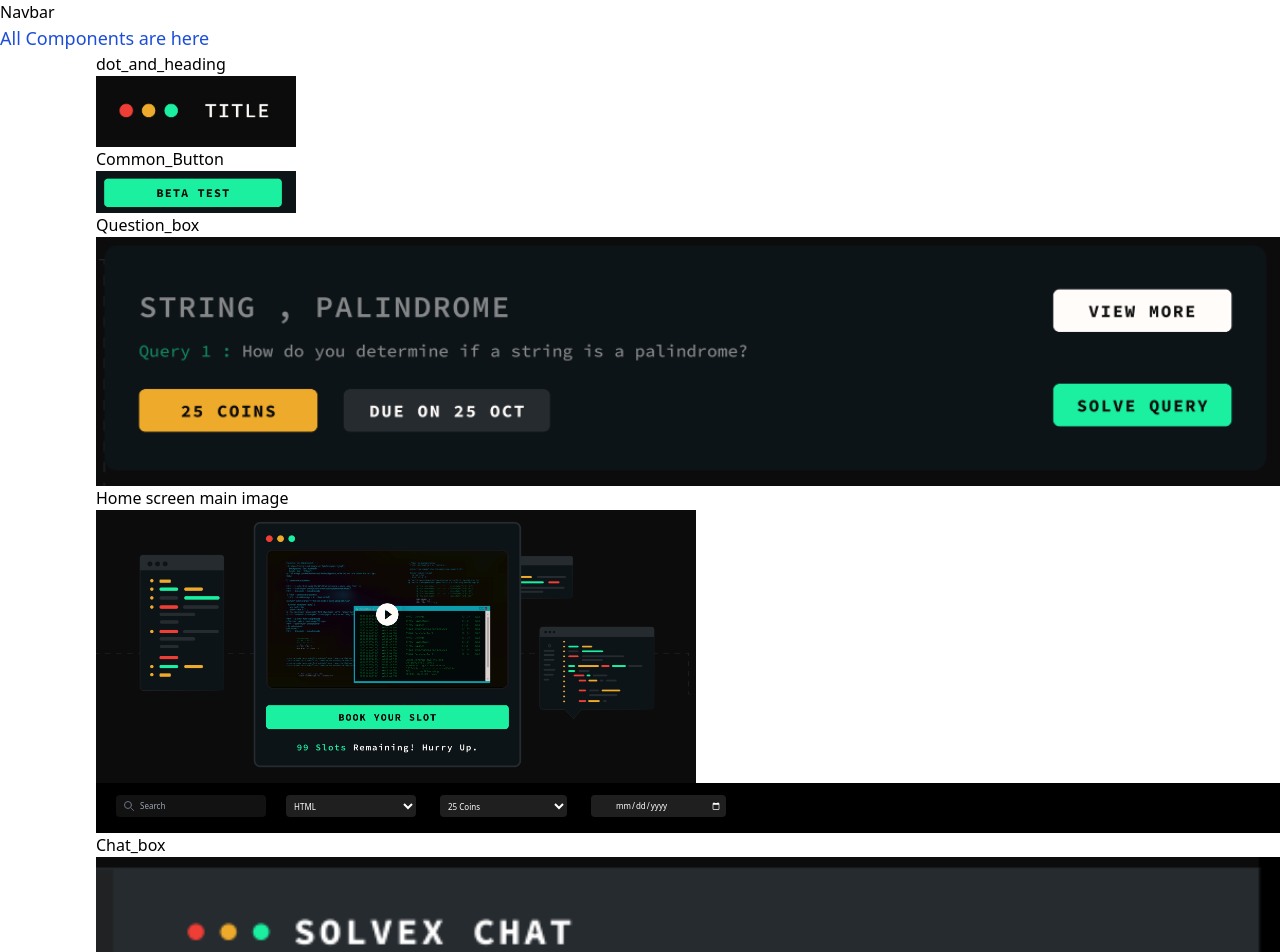
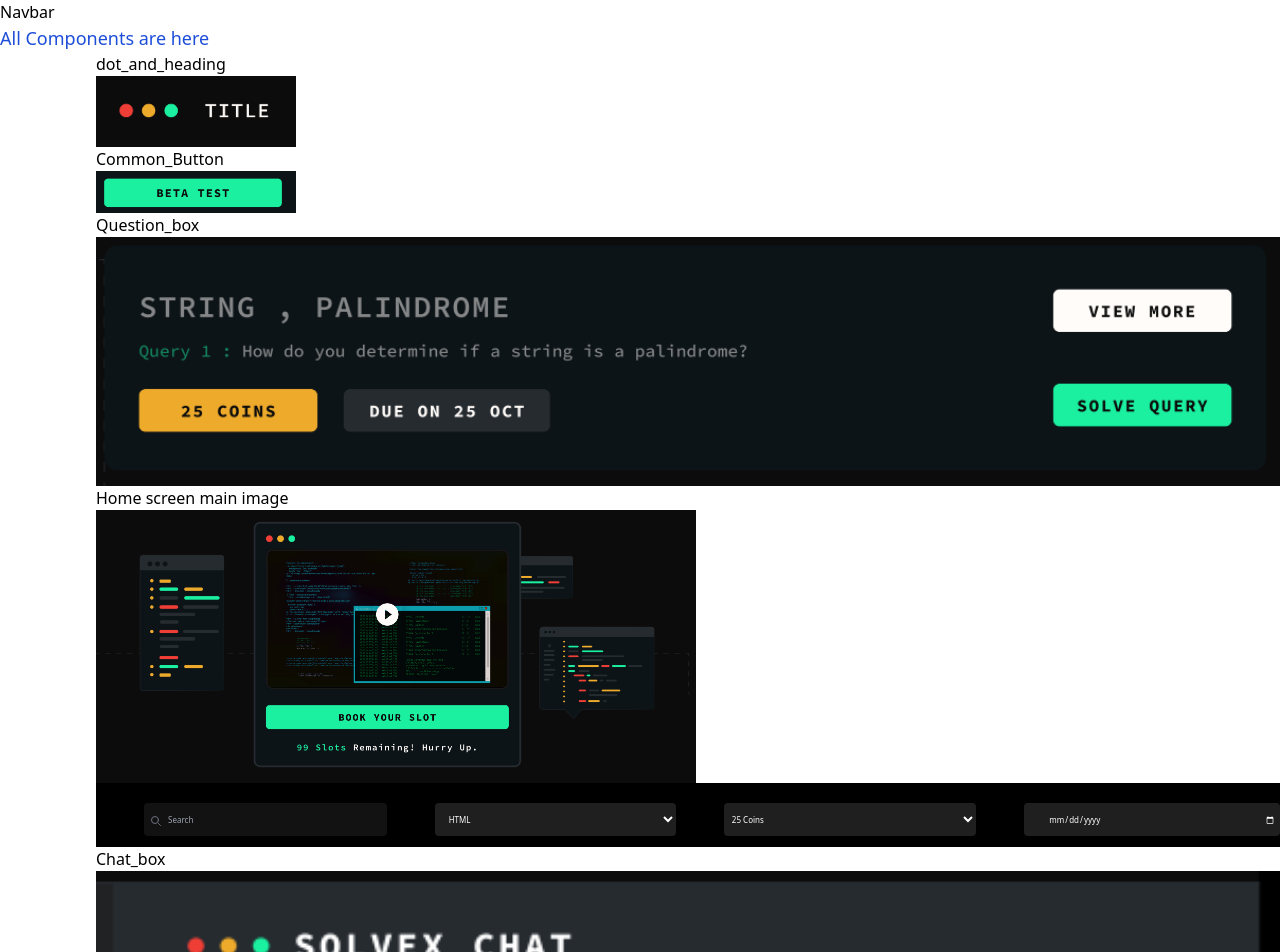
Before and after one commit to DareDevilStudios/notime-solve-x, a Next.js app: page /componentsDisplay in a window 1280 px wide. Shown: the top 952 px of the page. Built offline with nearby package versions, Linux system fonts and the light colour scheme.

Commit message:
style filter question

```diff
--- a/src/common/components/Filter_questions.jsx
+++ b/src/common/components/Filter_questions.jsx
@@ -3,18 +3,18 @@ import React from 'react'
 
 const Filter_questions = () => {
   return (
-    <div className='bg-black h-[50px]'>
+    <div className='bg-black h-[4rem]'>
 
       <form>
 
         <div className="relative flex flex-row">
           <div class="absolute inset-y-0 left-0 flex items-center pl-3 pointer-events-none">
-            <svg class="w-2.5 h-4 text-gray-500 ml-4 mt-3 " aria-hidden="true" xmlns="http://www.w3.org/2000/svg" fill="none" viewBox="0 0 20 20">
+            <svg class="w-2.5 h-4 text-gray-500 ml-[2.7rem] mt-[1.4rem] " aria-hidden="true" xmlns="http://www.w3.org/2000/svg" fill="none" viewBox="0 0 20 20">
               <path stroke="currentColor" stroke-linecap="round" stroke-linejoin="round" stroke-width="2" d="m19 19-4-4m0-7A7 7 0 1 1 1 8a7 7 0 0 1 14 0Z" />
             </svg>
           </div>
-          <input type="search" id="default-search" class=" mt-3 ml-5 block w-[150px] p-1 pl-6 text-[8px]     bg-white   bg-opacity-[7%] rounded " placeholder="Search" />
-          <select className='ml-5 mt-3  w-[130px] p-1  text-[8px] text-white     bg-white   bg-opacity-[12%] rounded '>
+          <input type="search" id="default-search" class="w-[18rem] mt-5 ml-[3rem] block  p-1 pl-6 text-[8px]     bg-white   bg-opacity-[7%] rounded " placeholder="Search" />
+          <select className='ml-[3rem] mt-5   p-2.5  text-[8px] text-white w-[18rem]    bg-white   bg-opacity-[12%] rounded '>
             <option>HTML</option>
             <option>Tailwindcss</option>
             <option>Javascript</option>
@@ -22,7 +22,7 @@ const Filter_questions = () => {
             <option>React</option>
             <option>next</option>
           </select>
-          <select className='ml-6 mt-3  w-[127px] p-1  text-[8px] text-white     bg-white   bg-opacity-[12%] rounded'>
+          <select className='ml-[3rem] mt-5   p-1 w-[19rem] text-[8px] text-white     bg-white   bg-opacity-[12%] rounded'>
             <option>25 Coins</option>
             <option>50 Coins</option>
             <option>75 Coins</option>
@@ -32,7 +32,7 @@ const Filter_questions = () => {
           <input
             type="date"
             id="date"
-            class="mt-3 ml-6 block w-[135px] p-1 pl-6 text-[8px] text-white bg-white bg-opacity-[12%] rounded calendar-icon-white"
+            class="mt-5 ml-[3rem] block  p-1 pl-6 text-[8px] w-[19rem] text-white bg-white bg-opacity-[12%] rounded calendar-icon-white"
           />
 
 
```
